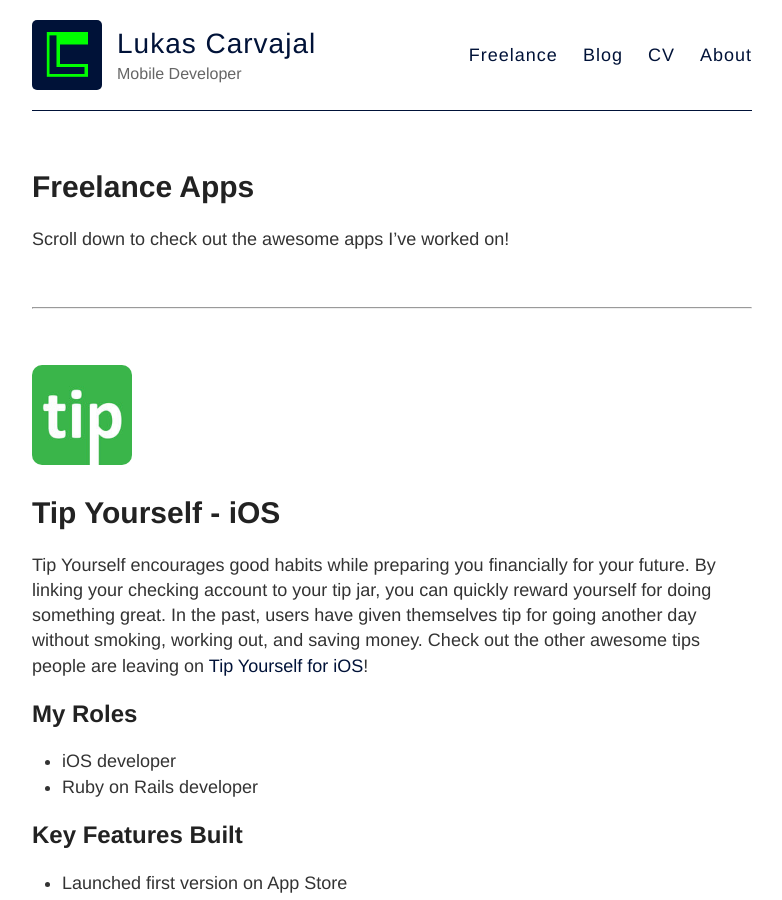
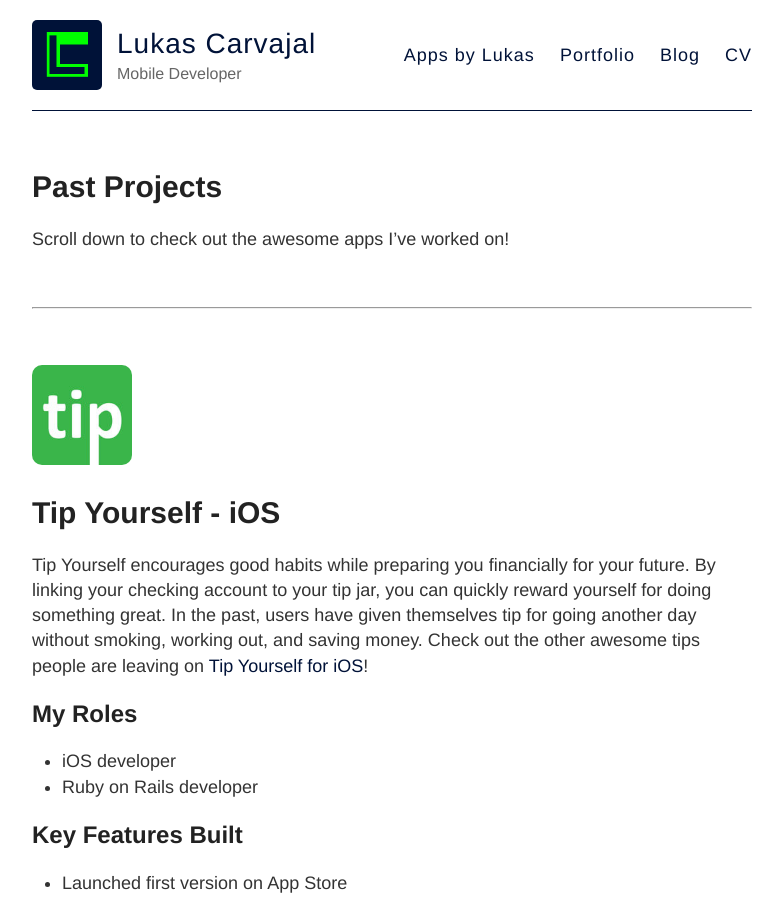
Before and after one commit to Lcarvajal/Lcarvajal.github.io, a Jekyll site: the page built from pastprojects/index.md, in a window 1280 px wide and 900 px high. Shown: the whole window, without its empty margins (248-1030 px from the left). Built offline with Jekyll 4.4.1, drawn with Linux system fonts in a browser that asks for light colours; Markdown is read by kramdown in place of the engine named in the settings.

Commit message:
Update site with Apps by Lukas

```diff
--- a/_layouts/default.html
+++ b/_layouts/default.html
@@ -31,10 +31,10 @@
           </div>
 
           <nav>
-		<a href="{{ site.baseurl }}/freelance" >Freelance</a>
+            <a href="http://appsbylukas.com" >Apps by Lukas</a>
+        		<a href="{{ site.baseurl }}/pastprojects" >Portfolio</a>
             <a href="{{ site.baseurl }}/blog" >Blog</a>
             <a href="../Resume-iOS-Lukas-Carvajal.pdf" target="_blank">CV</a>
-            <a href="{{ site.baseurl }}/about" >About</a>
           </nav>
         </header>
       </div>
--- a/freelance/index.md
+++ b/pastprojects/index.md
@@ -1,7 +1,7 @@
 ---
 layout: page
-title: Freelance Apps
-permalink: /freelance/
+title: Past Projects
+permalink: /pastprojects/
 ---
 
 
```
Also changed, not shown: 2 other files.
